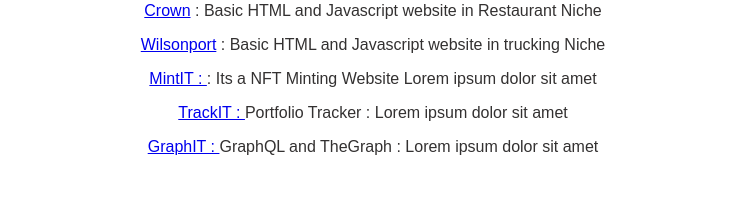
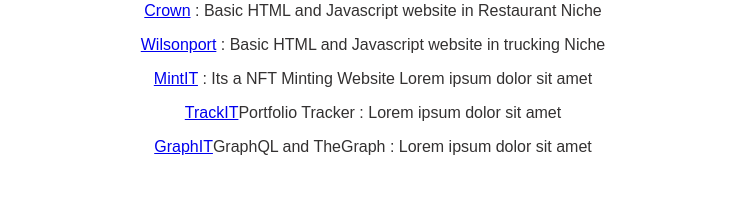
Before and after one commit to m0rty01/portfolioWebsitenew, a plain HTML site: page index.html in a window 1280 px wide. Shown: the part 175-380 px from the top of the page, without its empty margins (267-1012 px from the left). Drawn offline with Linux system fonts and the light colour scheme.

Commit message:
Update index.html

```diff
--- a/index.html
+++ b/index.html
@@ -12,9 +12,9 @@
     <h1>Portfolio</h1>
     <p><a href="https://restaurant.ravijha.co/">Crown</a> : Basic HTML and Javascript website in Restaurant Niche</p>
     <p><a href="https://trucking.ravijha.co/">Wilsonport</a> : Basic HTML and Javascript website in trucking Niche</p>
-    <p><a href="https://restaurant.ravijha.co/">MintIT : </a> : Its a NFT Minting Website Lorem ipsum dolor sit amet</p>
-    <p><a href="https://restaurant.ravijha.co/">TrackIT : </a>Portfolio Tracker : Lorem ipsum dolor sit amet</p>
-    <p><a href="https://restaurant.ravijha.co/">GraphIT : </a>GraphQL and TheGraph : Lorem ipsum dolor sit amet </p>
+    <p><a href="https://restaurant.ravijha.co/">MintIT</a> : Its a NFT Minting Website Lorem ipsum dolor sit amet</p>
+    <p><a href="https://restaurant.ravijha.co/">TrackIT</a>Portfolio Tracker : Lorem ipsum dolor sit amet</p>
+    <p><a href="https://restaurant.ravijha.co/">GraphIT</a>GraphQL and TheGraph : Lorem ipsum dolor sit amet </p>
     <br>
     <h1>Contact :</h1>
     <p>You can connect with my on <a href="https://www.linkedin.com/in/ravi-jha-a5b9a5a4/">Linkedin</a>, or on <a href="https://twitter.com/m0rty01">Twitter</a> on can mail me on : ravijha01.97@gmail.com</a></p>
```
